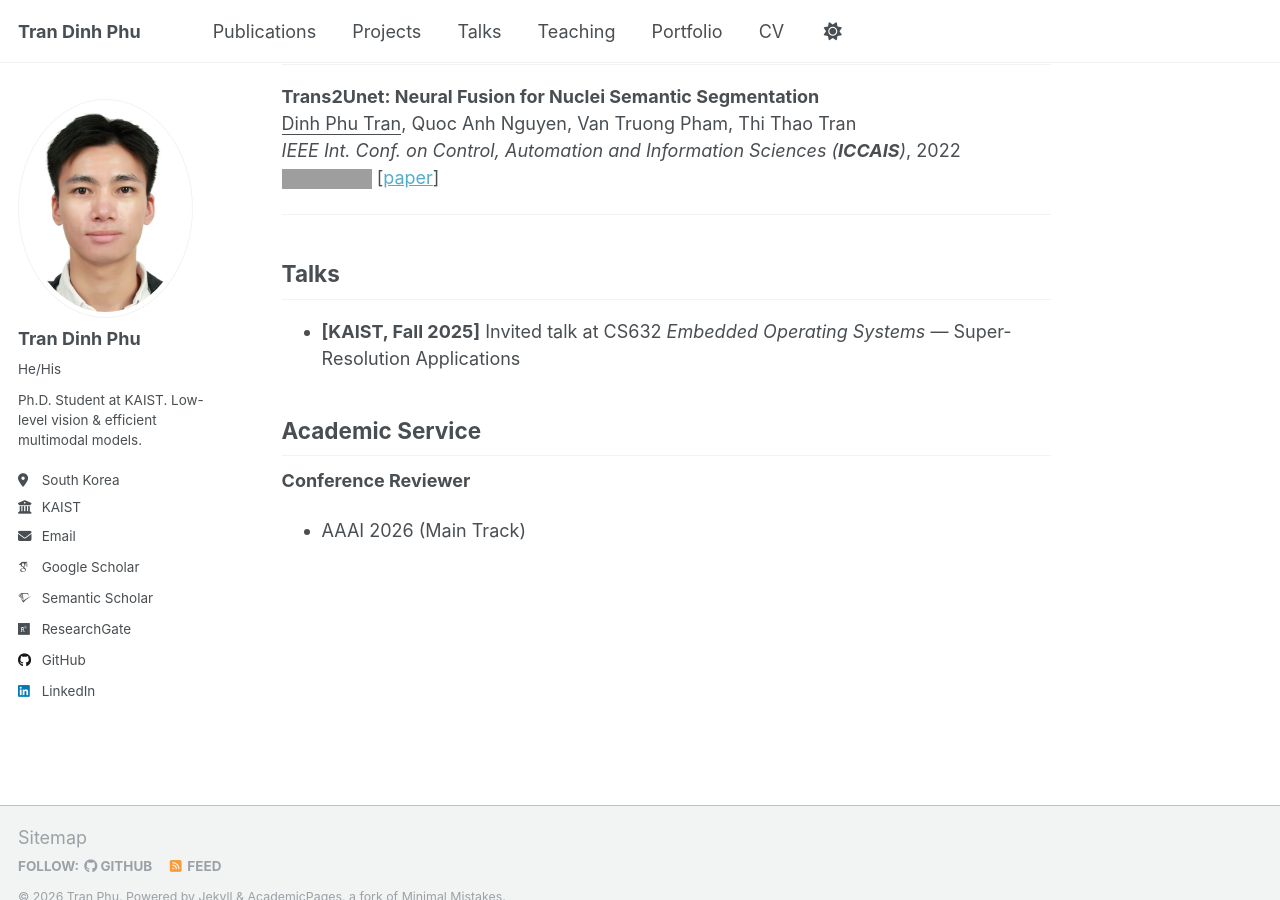
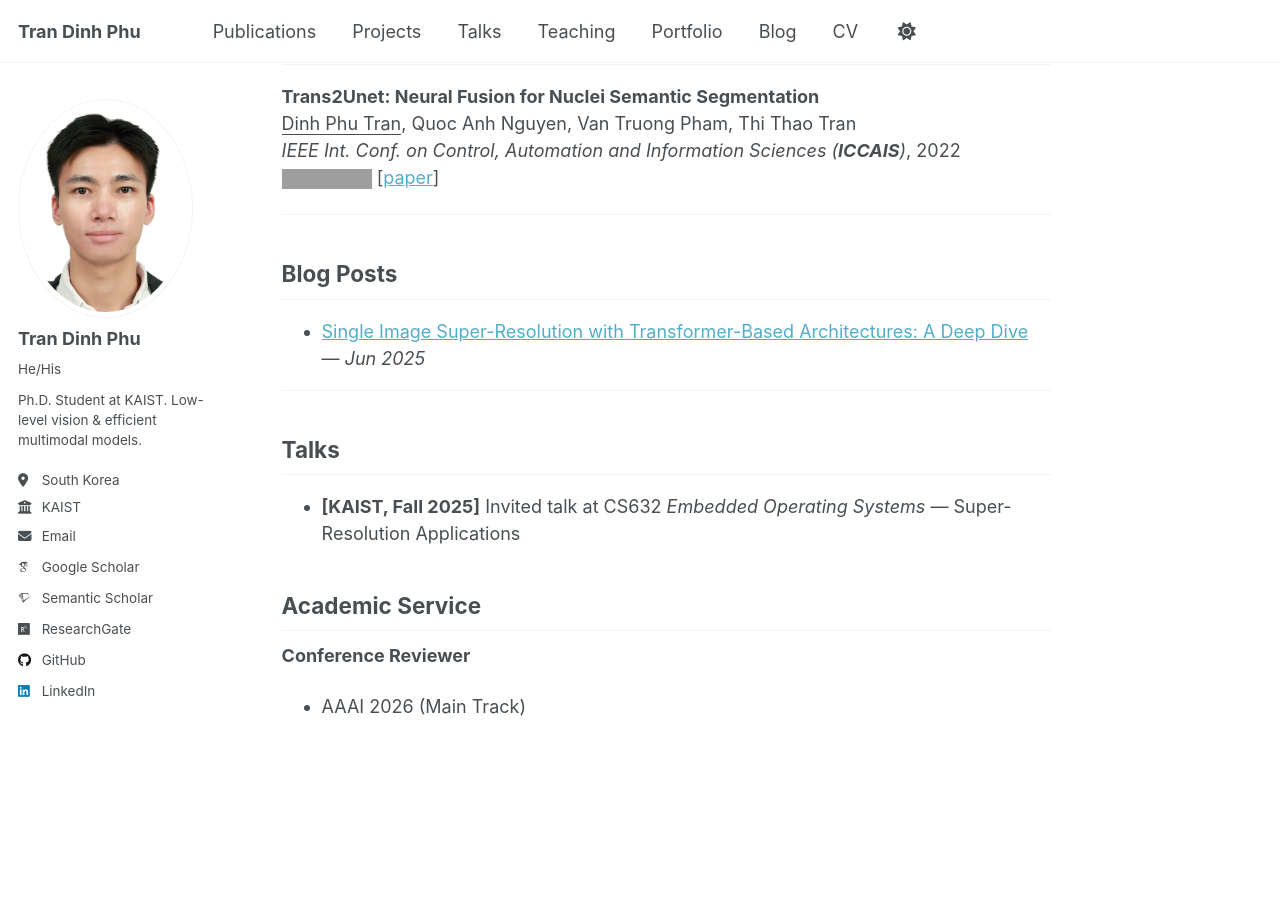
Before and after one commit to PhuTran1005/phutran1005.github.io, a Jekyll site: the page built from _pages/about.md, in a window 1280 px wide and 900 px high, scrolled down 1525 px. Built offline with Jekyll 4.4.1, drawn with Linux system fonts in a browser that asks for light colours; some web fonts are replaced; a script that is not in the unit is left out; grey boxes are pictures that could not be loaded.

Commit message:
fix bugs

```diff
--- a/_config.yml
+++ b/_config.yml
@@ -218,9 +218,9 @@ kramdown:
 
 # These settings control the types of collections used by the template
 collections:
-  # teaching:
-  #   output: true
-  #   permalink: /:collection/:path/
+  teaching:
+    output: true
+    permalink: /:collection/:path/
   publications:
     output: true
     permalink: /:collection/:path/
--- a/_data/navigation.yml
+++ b/_data/navigation.yml
@@ -14,5 +14,8 @@ main:
   - title: "Portfolio"
     url: /portfolio/
 
+  - title: "Blog"
+    url: /year-archive/
+
   - title: "CV"
     url: /cv/
--- a/_pages/about.md
+++ b/_pages/about.md
@@ -72,6 +72,12 @@ Thao Do, <u>Dinh Phu Tran</u>, An Vo, Daeyoung Kim
 
 ---
 
+## Blog Posts
+
+- [Single Image Super-Resolution with Transformer-Based Architectures: A Deep Dive](/posts/2025/06/transformer-sisr/) — *Jun 2025*
+
+---
+
 ## Talks
 
 - **[KAIST, Fall 2025]** Invited talk at CS632 *Embedded Operating Systems* — Super-Resolution Applications
```
